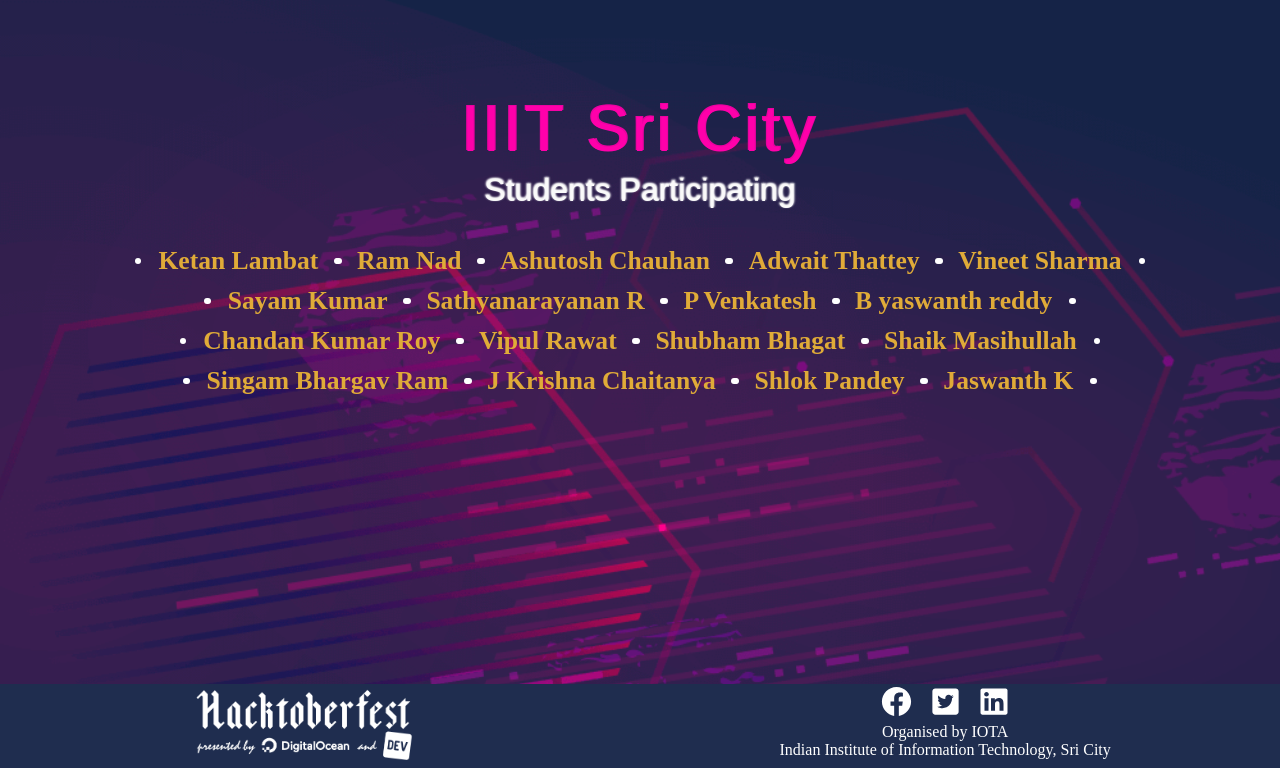
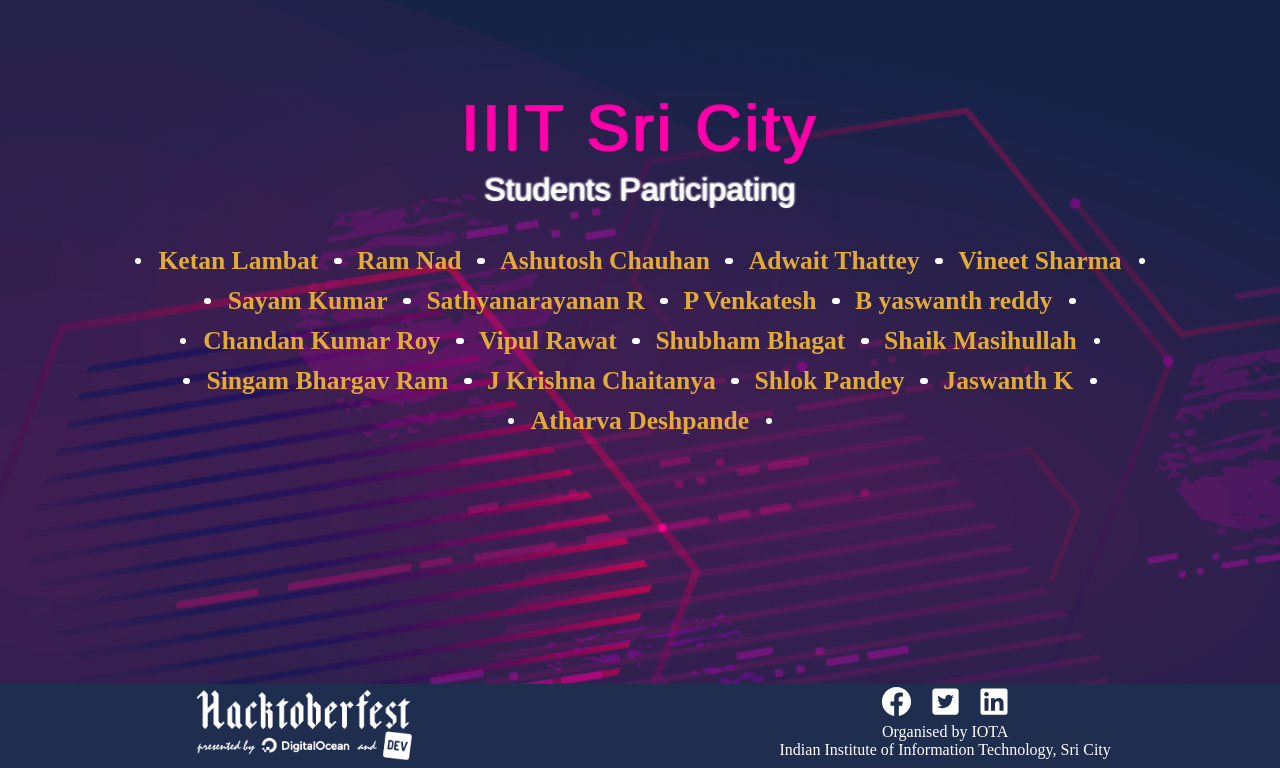
Before and after one commit to Project-Club-IIITS/hacktoberfest2019-participants, a Jekyll site: the page index.html, which Jekyll copies as it is, in a window 1280 px wide, cut to the strip 132-900 px from the top of the page. Built offline with Jekyll 4.4.1, drawn with Linux system fonts in a browser that asks for light colours; some web fonts are replaced.

Commit message:
Added my name Atharva Deshpande

```diff
--- a/index.html
+++ b/index.html
@@ -63,7 +63,7 @@
                 <li><a href="https://github.com/chaitanya531">J Krishna Chaitanya</a></li>
                 <li><a href="https://github.com/b30wulffz">Shlok Pandey</a></li>
                 <li><a href="https://github.com/JazzKriss21">Jaswanth K</a></li>
-
+                <li><a  href="https://github.com/atharva01903">Atharva Deshpande</a></li>
             </ul>
         </div>
     </div>
```
